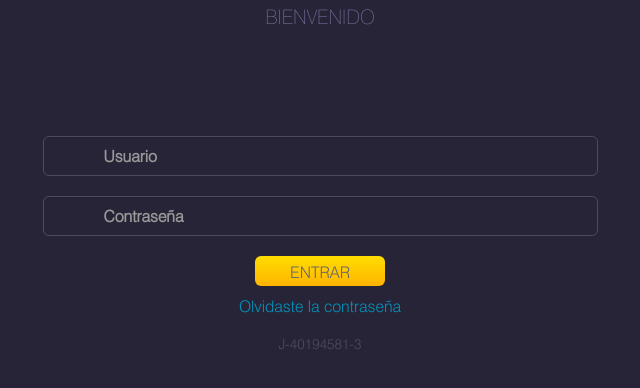
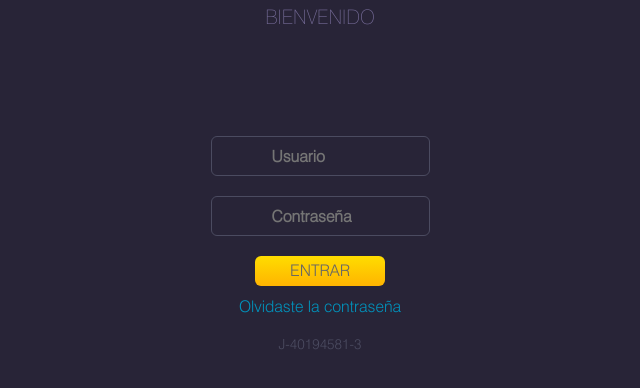
Before and after one commit to jacoboamn87/marina_html, a plain HTML site: page index.html in a window 1280 px wide. Shown: the part 220-608 px from the top of the page, without its empty margins (320-960 px from the left). Drawn offline with Linux system fonts and the light colour scheme; a web font is replaced by a local one.

```diff
--- a/index.html
+++ b/index.html
@@ -3,8 +3,7 @@
 	<head>
 		<meta http-equiv="Content-Type" content="text/html; charset=utf-8" />
 		<meta name="viewport" content="width=device-width, initial-scale=1">
-		<title>HMPE : Login</title>
-		<link rel="stylesheet" href="css/bootstrap.css">
+		<title>HMPE : Login</title>		<link rel="stylesheet" href="css/bootstrap.css">
 		<link rel="stylesheet" href="css/bootstrap-theme.min.css">
 		<link rel="stylesheet" href="http://sscol.jebal.comuv.com/css/font.css">
 		<link rel="stylesheet" href='http://fonts.googleapis.com/css?family=Montserrat' type='text/css'>
@@ -21,16 +20,21 @@
 		</div>
 		<div class="container" id="content">
 			<div class="row content_login_row">
-				<form id="login-form" class="col-md-6 col-md-offset-3" action="login">
-
-						<input type="mail" placeholder="Usuario" class="input_email form-control" name="username">
-						<input type="password" placeholder="Contraseña" class="input_pass form-control" name="password">
-						<button class="login_button  btn btn-default">ENTRAR</button>
-
+				<form id="login-form" action="login">
+					<div id="inputs" class="input">
+						<div>
+							<input type="mail" placeholder="Usuario" class="input_email" name="username">
+						</div>
+						<div>
+							<input type="password" placeholder="Contraseña" class="input_pass" name="password">
+						</div>
+						<div>
+							<button class="login_button">ENTRAR</button>
+						</div>
 						<div class="olvido_url">
 							<a href="olvido.html">Olvidaste la contraseña</a>
 						</div>
-
+					</div>
 				</form>
 			</div>
 		</div>
--- a/js/marina.js
+++ b/js/marina.js
@@ -127,8 +127,8 @@
 
 	// callback handler that will be called on success
 	request.done( function ( response, textStatus, jqXHR ) {
-		var html = buildScheduleList(response);
-		$( '#'+domId ).append(html);
+		var html = buildScheduleList( response );
+		$( '#'+domId ).append( html );
 	});
 
 	// callback handler that will be called regardless
```
